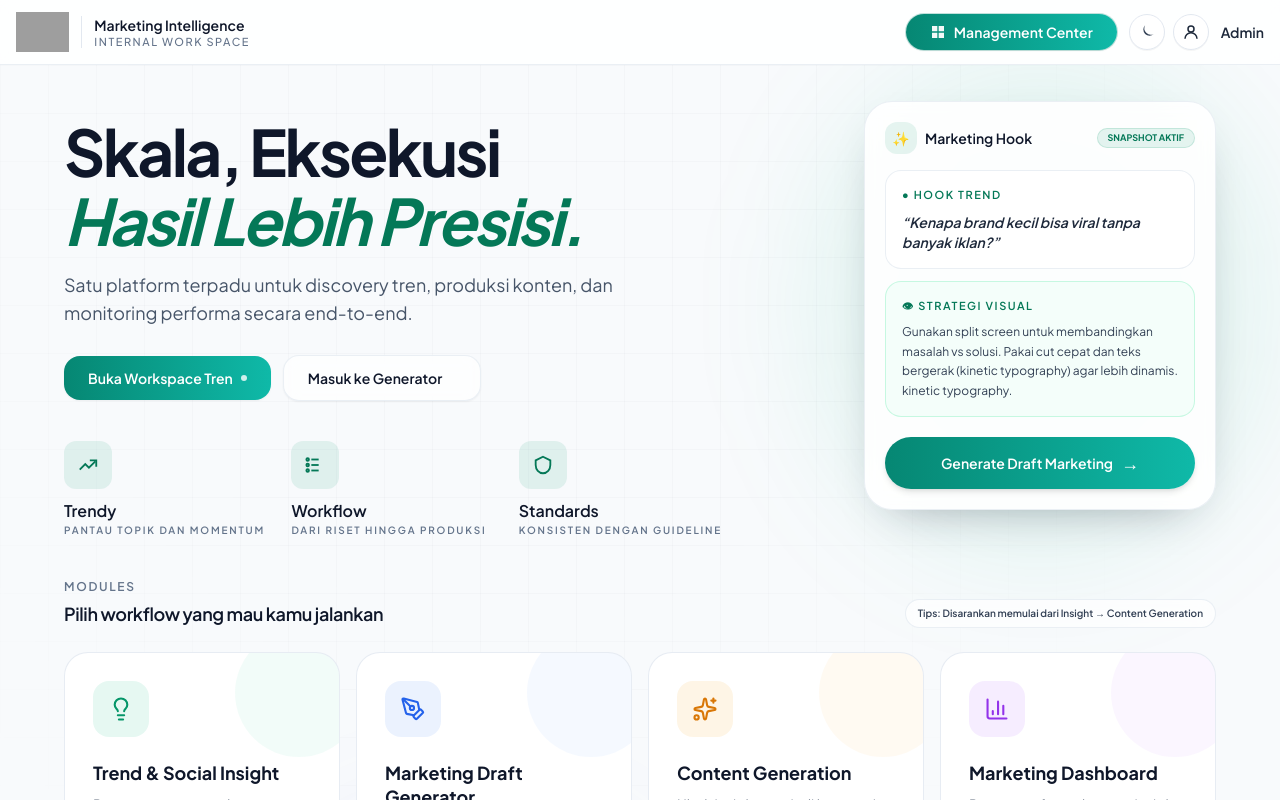
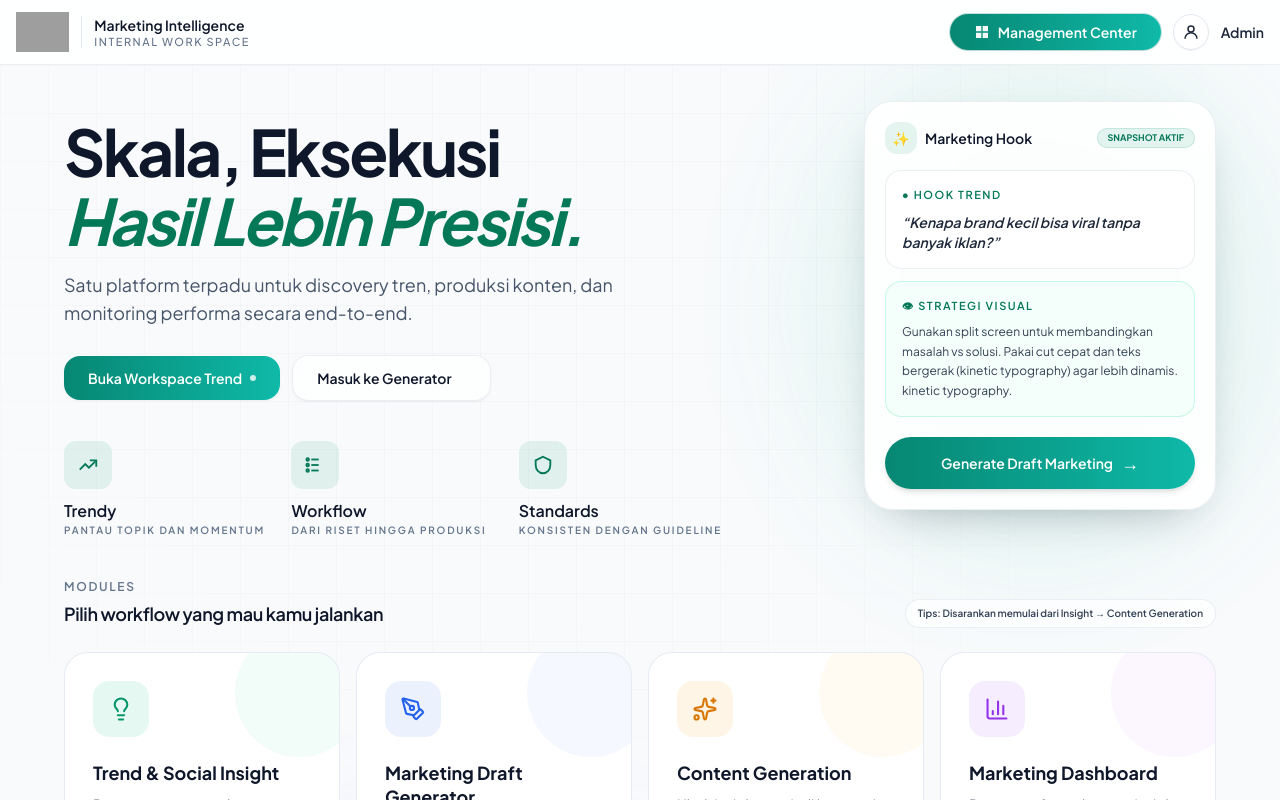
Before and after one commit to adun123/byd-marketing-ai, a React (Vite) app in the folder frontend/: page / in a window 1280 px wide. Shown: the top 800 px of the page. Built offline with nearby package versions, Linux system fonts and the light colour scheme; grey boxes are pictures that could not be loaded.

Commit message:
pembaruan topbar

```diff
--- a/frontend/src/components/layout/TopBar.tsx
+++ b/frontend/src/components/layout/TopBar.tsx
@@ -5,13 +5,13 @@ function cn(...s: Array<string | undefined | false | null>) {
 }
 
 export default function TopBar() {
-  function toggleTheme() {
-    const root = document.documentElement;
-    root.classList.toggle("dark");
-    try {
-      localStorage.setItem("theme", root.classList.contains("dark") ? "dark" : "light");
-    } catch {}
-  }
+  // function toggleTheme() {
+  //   const root = document.documentElement;
+  //   root.classList.toggle("dark");
+  //   try {
+  //     localStorage.setItem("theme", root.classList.contains("dark") ? "dark" : "light");
+  //   } catch {}
+  // }
 
   return (
     <header className="sticky top-0 z-30 border-b border-slate-200/70 dark:border-slate-800/70 bg-white/85 dark:bg-slate-950/70 backdrop-blur">
@@ -83,7 +83,7 @@ export default function TopBar() {
           </button>
 
           {/* Theme */}
-          <button
+          {/* <button
             type="button"
             onClick={toggleTheme}
             className={cn(
@@ -99,7 +99,7 @@ export default function TopBar() {
             <svg width="18" height="18" viewBox="0 0 24 24" fill="currentColor" aria-hidden="true">
               <path d="M21 14.5A8.5 8.5 0 0 1 9.5 3a7 7 0 1 0 11.5 11.5z" />
             </svg>
-          </button>
+          </button> */}
 
           {/* User */}
           <button
--- a/frontend/src/components/layout/TopBarGenerate.tsx
+++ b/frontend/src/components/layout/TopBarGenerate.tsx
@@ -29,14 +29,14 @@ export default function TopBarGenerate({ active = "trend" }: TopBarProps) {
 
   const current = active ?? detectedActive;
 
-  function toggleTheme() {
-    const root = document.documentElement;
-    root.classList.toggle("dark");
-    // optional: persist
-    try {
-      localStorage.setItem("theme", root.classList.contains("dark") ? "dark" : "light");
-    } catch {}
-  }
+  // function toggleTheme() {
+  //   const root = document.documentElement;
+  //   root.classList.toggle("dark");
+  //   // optional: persist
+  //   try {
+  //     localStorage.setItem("theme", root.classList.contains("dark") ? "dark" : "light");
+  //   } catch {}
+  // }
 
   return (
     <header className=" top-0 z-30 border-b border-slate-200/70 dark:border-slate-800/70 bg-white/85 dark:bg-slate-950/70 backdrop-blur">
@@ -117,7 +117,7 @@ export default function TopBarGenerate({ active = "trend" }: TopBarProps) {
             </a>
 
             {/* Theme */}
-            <button
+            {/* <button
               type="button"
               onClick={toggleTheme}
               className={cn(
@@ -133,7 +133,7 @@ export default function TopBarGenerate({ active = "trend" }: TopBarProps) {
               <svg width="18" height="18" viewBox="0 0 24 24" fill="currentColor" aria-hidden="true">
                 <path d="M21 14.5A8.5 8.5 0 0 1 9.5 3a7 7 0 1 0 11.5 11.5z" />
               </svg>
-            </button>
+            </button> */}
 
             {/* User */}
             <button
--- a/frontend/src/pages/dashboard/landingPage.tsx
+++ b/frontend/src/pages/dashboard/landingPage.tsx
@@ -70,7 +70,7 @@ export default function Dashboard(){
                     "focus:outline-none focus:ring-2 focus:ring-[#068773]/30"
                   )}
                 >
-                  Buka Workspace Tren
+                  Buka Workspace Trend
                   <span className="inline-block h-1.5 w-1.5 rounded-full bg-white/80 transition group-hover:translate-x-0.5" />
                 </a>
 
```
